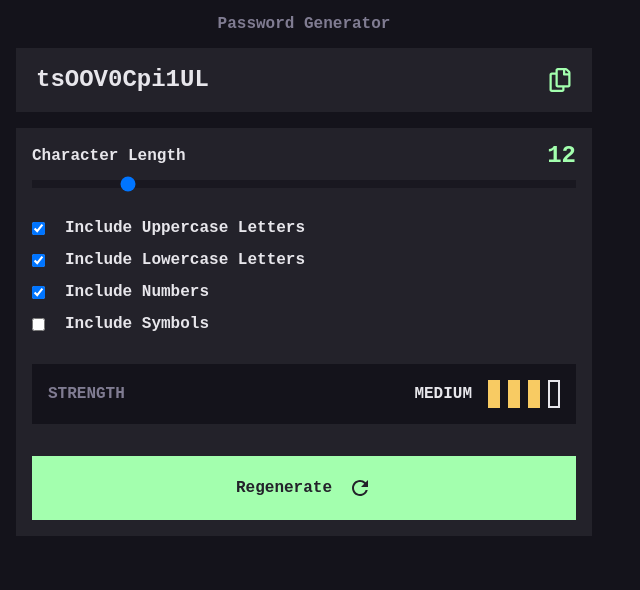
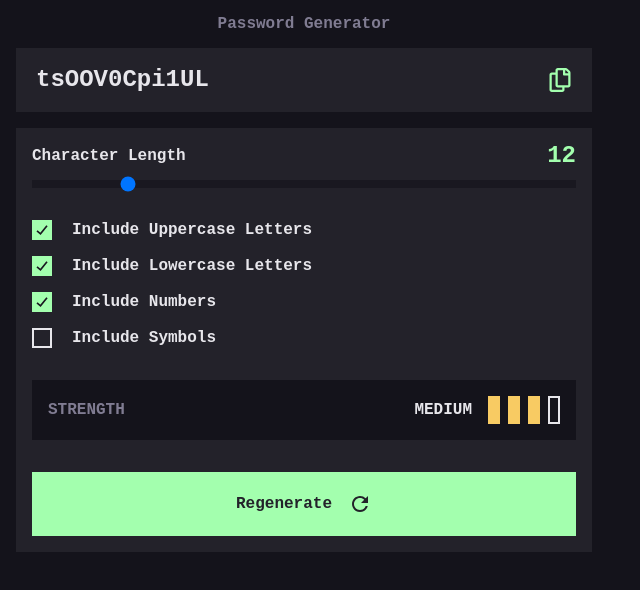
Before and after one commit to DarkstarXDD/password-generator-app, a React (Vite) app: page / in a window 1280 px wide. Shown: the top 590 px of the page, without its empty margins (0-640 px from the left). Built offline with nearby package versions, Linux system fonts and the light colour scheme; a web font is replaced by a local one.

Commit message:
feat: custom style checkboxes, minor updates

```diff
--- a/src/components/Button.tsx
+++ b/src/components/Button.tsx
@@ -10,7 +10,7 @@ export default function Button({
   className?: string
 } & ComponentProps<"button">) {
   const classes = clsx(
-    "flex w-full items-center justify-center gap-4 bg-neon-green p-5 text-dark-grey transition-all hover:bg-green-hover",
+    "flex w-full items-center justify-center gap-4 bg-neon-green p-5 text-dark-grey transition-colors hover:bg-green-hover",
     className
   )
 
--- a/src/components/Checkbox.tsx
+++ b/src/components/Checkbox.tsx
@@ -1,6 +1,7 @@
-import React, { useId, type ComponentProps } from "react"
+import { useId, type ComponentProps } from "react"
+import { GrFormCheckmark } from "react-icons/gr"
 
-function Checkbox({
+export default function Checkbox({
   label,
   ...props
 }: { label: string } & Omit<ComponentProps<"input">, "type" | "id">) {
@@ -8,10 +9,14 @@ function Checkbox({
 
   return (
     <div className="flex items-center gap-5">
-      <input {...props} type="checkbox" id={id} className="cursor-pointer" />
+      <input
+        {...props}
+        type="checkbox"
+        id={id}
+        className="peer relative size-5 shrink-0 cursor-pointer appearance-none border-2 border-almost-white text-red checked:border-neon-green checked:bg-neon-green"
+      />
+      <GrFormCheckmark className="pointer-events-none absolute hidden size-5 text-very-dark-grey peer-checked:block" />
       <label htmlFor={id}>{label}</label>
     </div>
   )
 }
-
-export default React.memo(Checkbox)
--- a/src/styles.css
+++ b/src/styles.css
@@ -10,7 +10,7 @@
   }
 
   *:focus-visible {
-    outline: 0.125rem dotted green;
+    outline: 0.15rem dotted white;
     outline-offset: 0.125rem;
   }
 }
```
